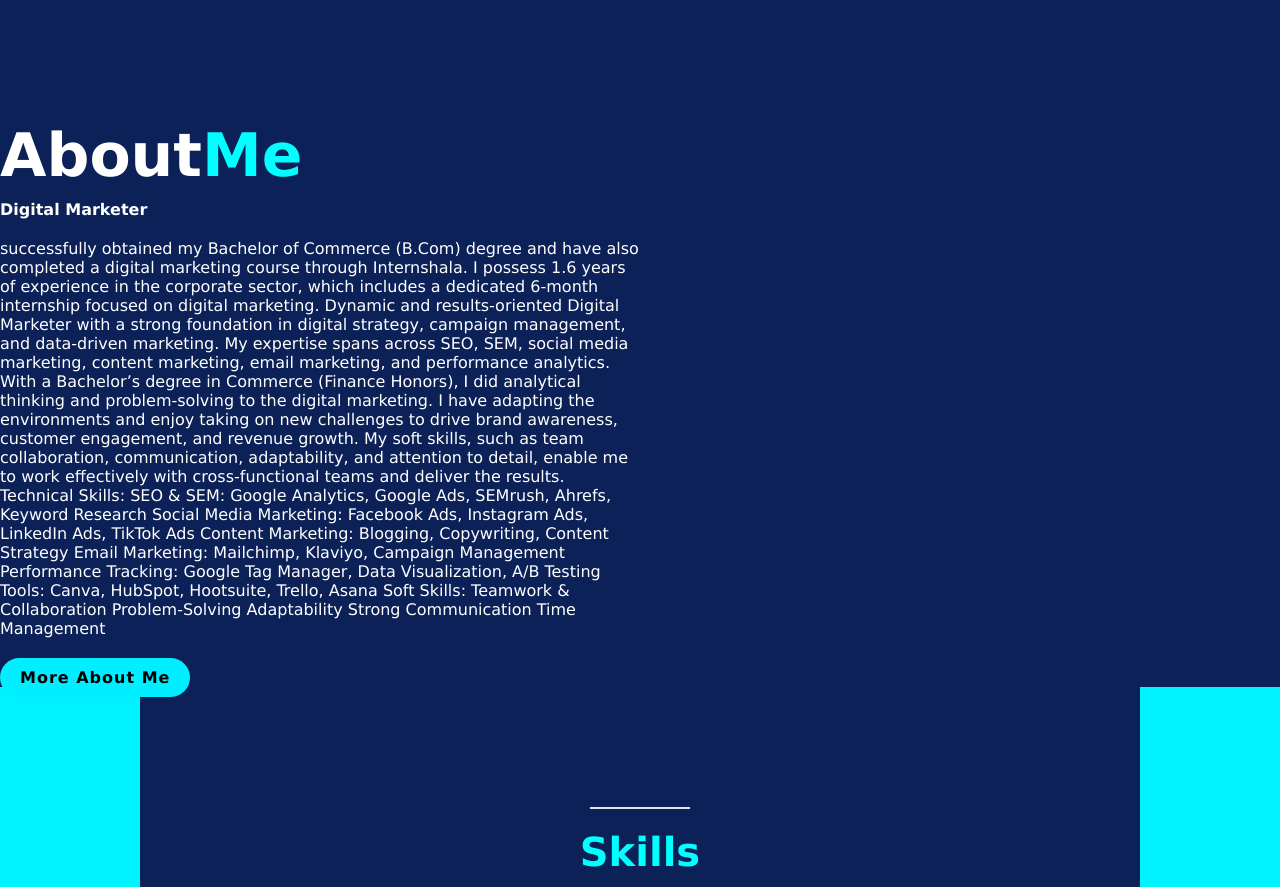
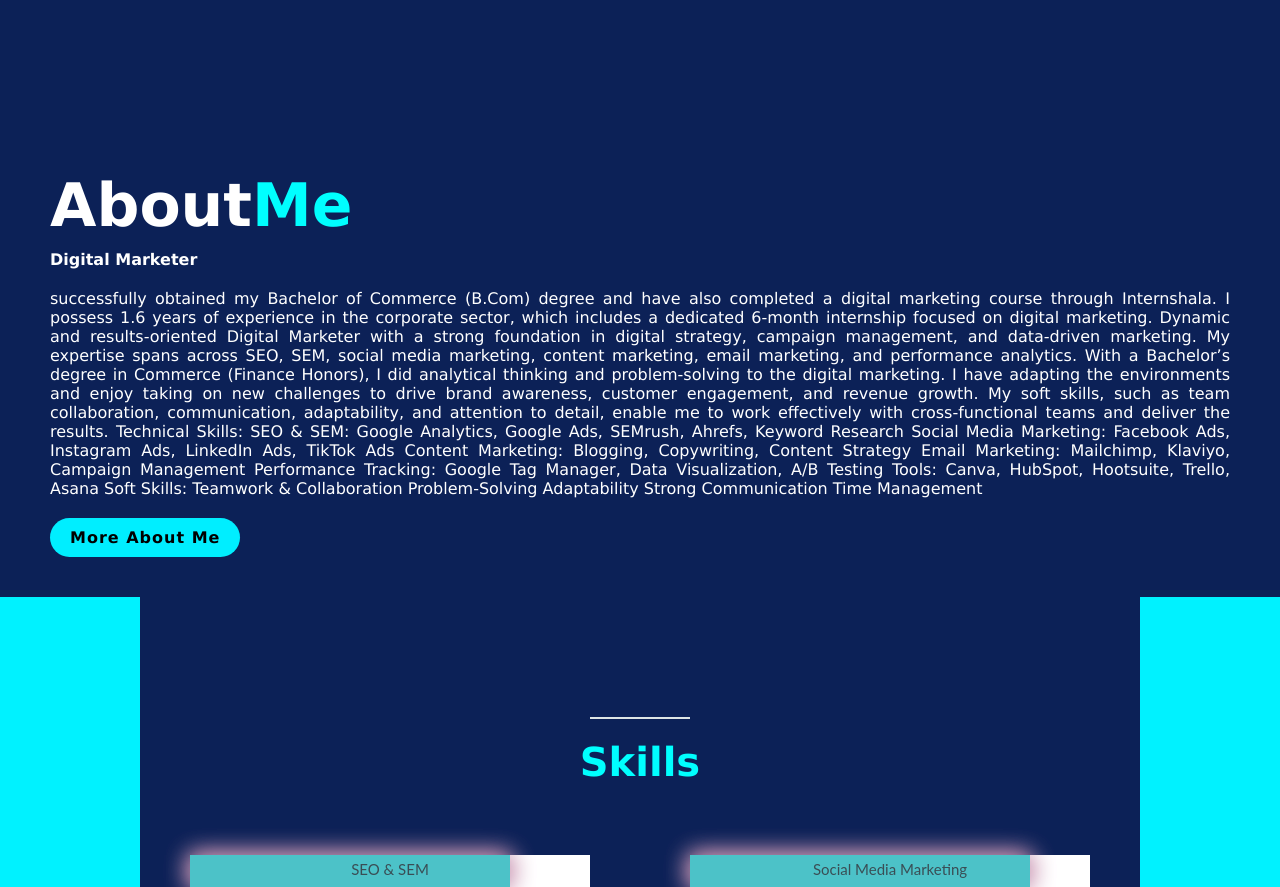
Before and after one commit to sneha4401/Sneha-Portfolio, a website: page index.html in a window 1280 px wide. Shown: the part 680-1567 px from the top of the page. Drawn offline with nearby package versions, Linux system fonts and the light colour scheme.

Commit message:
Update stylesheet.css

```diff
--- a/stylesheet.css
+++ b/stylesheet.css
@@ -222,11 +222,13 @@
 
 
 .about{
-    display:grid;
-    grid-template-columns: repeat(2,1fr);
+
+    padding: 50px;
+    text-align: justify;
+    display: inline-block;
+    /* grid-template-columns: repeat(2, 1fr); */
     align-items: center;
     background-color: rgb(12, 33, 87);
-    /* gap: 1.Srem; */
   }
 
   .about-img img{
```
